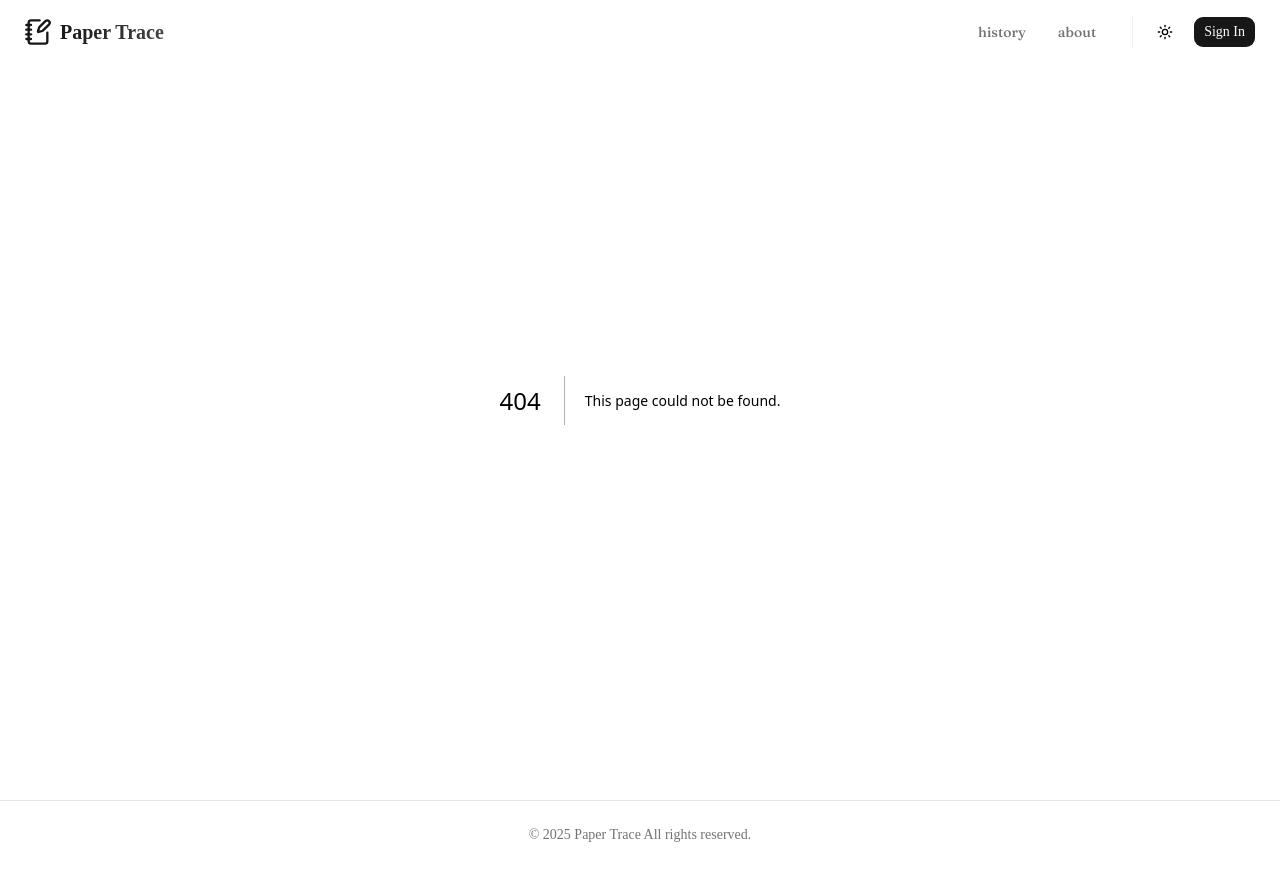
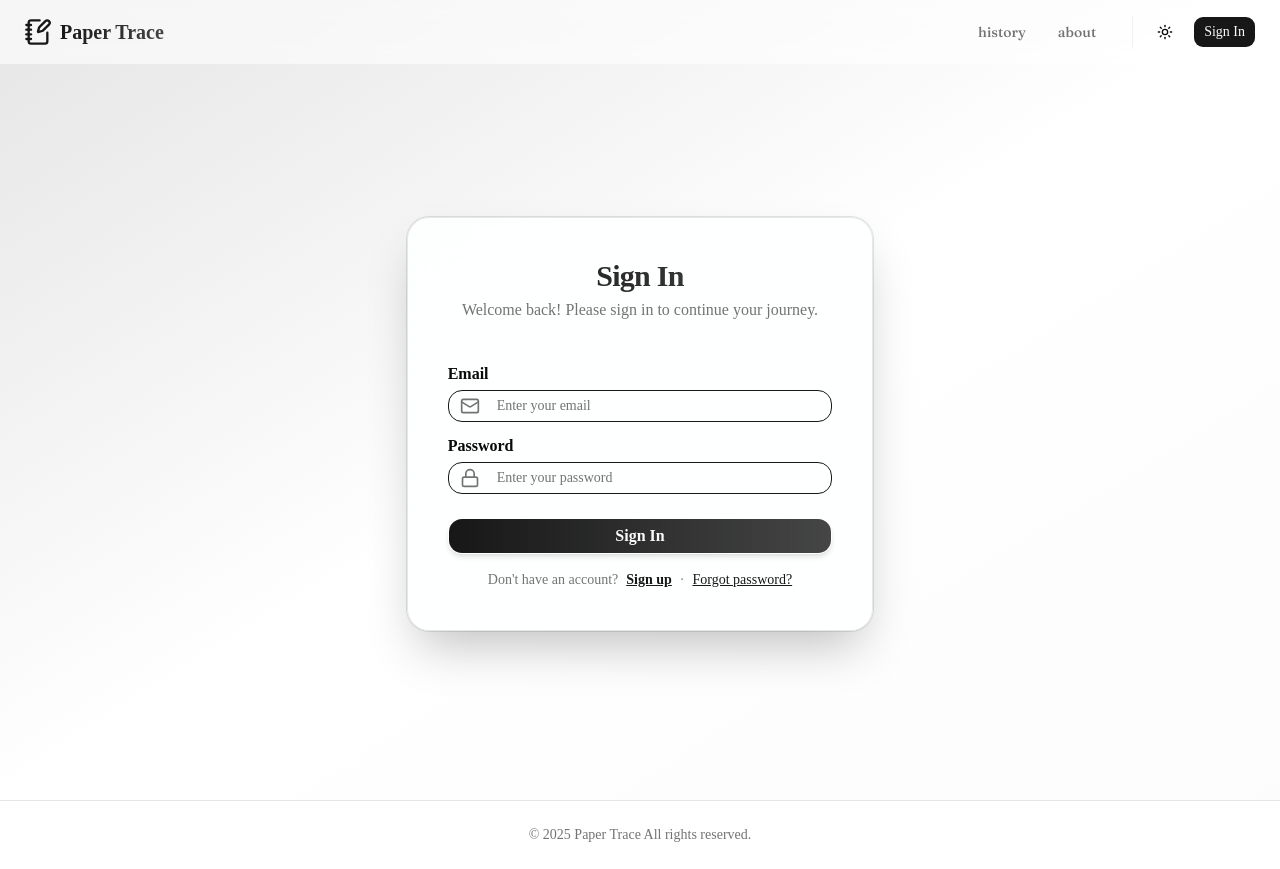
Before and after one commit to vkrafted21/trebs, a Next.js app in the folder frontend/: page /login in a window 1280 px wide. Before the commit this address had no page. Built offline with nearby package versions, Linux system fonts and the light colour scheme.

Commit message:
auth pages

```diff
--- /dev/null
+++ b/frontend/app/login/page.tsx
@@ -0,0 +1,136 @@
+"use client";
+
+import { useState } from "react";
+import { Button } from "@/components/ui/button";
+import { Card } from "@/components/ui/card";
+import { Container } from "@/components/ui/container";
+import Link from "next/link";
+import { Input } from "@/components/ui/input";
+import { Lock, Mail } from "lucide-react";
+import { useRouter } from "next/navigation";
+import { loginUser } from "@/lib/api/auth";
+import {useSession} from "@/lib/contexts/session-context"
+
+export default function LoginPage() {
+  const router = useRouter();
+    const {checkSession} = useSession();
+    const [email, setEmail] = useState("");
+    const [password, setPassword] = useState("");
+    const [error, setError] = useState("");
+    const [loading, setLoading] = useState(false);
+
+    const handleSubmit = async (e: React.FormEvent) => {
+        e.preventDefault();
+        setError("");
+        setLoading(true);
+        try {
+          const response = await loginUser(email, password);
+          localStorage.setItem("token", response.token);
+          await checkSession();
+          await new Promise((resolve) => setTimeout(resolve, 100));
+          router.push("/dashboard");
+        } catch(err){
+          setError(
+            err instanceof Error? err.message : "Invalid email or password, please try again."
+          )
+        } finally {
+          setLoading(false);
+        }
+    };
+
+  return (
+    <div className="min-h-screen w-full flex items-center justify-center bg-gradient-to-br from-primary/10 via-background to-secondary/30">
+
+      <Container className="flex flex-col items-center justify-center w-full">
+        <Card className="w-full md:w-5/12 max-w-2xl p-8 md:p-10 rounded-3xl shadow-2xl border border-primary/10 bg-card/90 backdrop-blur-lg mt-12">
+
+          <div className="mb-6 text-center">
+            <h1 className="text-2xl md:text-3xl font-extrabold bg-gradient-to-r from-primary to-primary/80 bg-clip-text text-transparent mb-1 tracking-tight">
+              Sign In
+            </h1>
+            <p className="text-base text-muted-foreground font-medium">
+              Welcome back! Please sign in to continue your journey.
+            </p>
+          </div>
+
+          <form className="space-y-6" onSubmit={handleSubmit}>
+            <div className="space-y-3">
+              <div>
+                <label
+                  htmlFor="email"
+                  className="block text-base font-semibold mb-1"
+                >
+                  Email
+                </label>
+                <div className="relative">
+                  <Mail className="absolute left-3 top-1/2 -translate-y-1/2 w-5 h-5 text-muted-foreground" />
+                  <Input
+                    id="email"
+                    type="email"
+                    placeholder="Enter your email"
+                    className="pl-12 py-2 text-base rounded-xl bg-card bg-opacity-80 border border-primary focus:outline-none focus:ring-2 focus:ring-primary text-white placeholder:text-muted-foreground"
+                    value={email}
+                    onChange={(e) => setEmail(e.target.value)}
+                    required
+                  />
+                </div>
+              </div>
+
+              <div>
+                <label
+                  htmlFor="password"
+                  className="block text-base font-semibold mb-1"
+                >
+                  Password
+                </label>
+                <div className="relative">
+                  <Lock className="absolute left-3 top-1/2 -translate-y-1/2 w-5 h-5 text-muted-foreground" />
+                  <Input
+                    id="password"
+                    type="password"
+                    placeholder="Enter your password"
+                    className="pl-12 py-2 text-base rounded-xl bg-card bg-opacity-80 border border-primary focus:outline-none focus:ring-2 focus:ring-primary text-white placeholder:text-muted-foreground"
+                    value={password}
+                    onChange={(e) => setPassword(e.target.value)} required
+                  />
+                </div>
+              </div>
+            </div>
+            {error && (
+              <p className="text-red-500 text-base text-center font-medium">
+                {error}
+              </p>
+            )}
+            <Button
+              className="w-full py-2 text-base rounded-xl font-bold bg-gradient-to-r from-primary to-primary/80 shadow-md hover:from-primary/80 hover:to-primary"
+              size="lg"
+              type="submit"
+              disabled={loading}
+            >
+              {loading ? "Signing In..." : "Sign In"}
+            </Button>
+          </form>
+
+
+            <div className="flex items-center justify-center gap-2 text-sm">
+              <span className="text-muted-foreground">
+                Don't have an account?
+              </span>
+              <Link
+                href="/signup"
+                className="text-primary font-semibold underline">
+                Sign up
+              </Link>
+              <span className="text-muted-foreground">·</span>
+              <Link
+                href="/forgot-password"
+                className="text-primary underline hover:text-primary/80 transition-colors"
+              >
+                Forgot password?
+              </Link>
+            </div>
+        </Card>
+      </Container>
+    </div>
+  );
+}
--- /dev/null
+++ b/frontend/components/ui/card.tsx
@@ -0,0 +1,103 @@
+import * as React from "react"
+
+import { cn } from "@/lib/utils"
+
+function Card({
+  className,
+  size = "default",
+  ...props
+}: React.ComponentProps<"div"> & { size?: "default" | "sm" }) {
+  return (
+    <div
+      data-slot="card"
+      data-size={size}
+      className={cn(
+        "group/card flex flex-col gap-4 overflow-hidden rounded-xl bg-card py-4 text-sm text-card-foreground ring-1 ring-foreground/10 has-data-[slot=card-footer]:pb-0 has-[>img:first-child]:pt-0 data-[size=sm]:gap-3 data-[size=sm]:py-3 data-[size=sm]:has-data-[slot=card-footer]:pb-0 *:[img:first-child]:rounded-t-xl *:[img:last-child]:rounded-b-xl",
+        className
+      )}
+      {...props}
+    />
+  )
+}
+
+function CardHeader({ className, ...props }: React.ComponentProps<"div">) {
+  return (
+    <div
+      data-slot="card-header"
+      className={cn(
+        "group/card-header @container/card-header grid auto-rows-min items-start gap-1 rounded-t-xl px-4 group-data-[size=sm]/card:px-3 has-data-[slot=card-action]:grid-cols-[1fr_auto] has-data-[slot=card-description]:grid-rows-[auto_auto] [.border-b]:pb-4 group-data-[size=sm]/card:[.border-b]:pb-3",
+        className
+      )}
+      {...props}
+    />
+  )
+}
+
+function CardTitle({ className, ...props }: React.ComponentProps<"div">) {
+  return (
+    <div
+      data-slot="card-title"
+      className={cn(
+        "text-base leading-snug font-medium group-data-[size=sm]/card:text-sm",
+        className
+      )}
+      {...props}
+    />
+  )
+}
+
+function CardDescription({ className, ...props }: React.ComponentProps<"div">) {
+  return (
+    <div
+      data-slot="card-description"
+      className={cn("text-sm text-muted-foreground", className)}
+      {...props}
+    />
+  )
+}
+
+function CardAction({ className, ...props }: React.ComponentProps<"div">) {
+  return (
+    <div
+      data-slot="card-action"
+      className={cn(
+        "col-start-2 row-span-2 row-start-1 self-start justify-self-end",
+        className
+      )}
+      {...props}
+    />
+  )
+}
+
+function CardContent({ className, ...props }: React.ComponentProps<"div">) {
+  return (
+    <div
+      data-slot="card-content"
+      className={cn("px-4 group-data-[size=sm]/card:px-3", className)}
+      {...props}
+    />
+  )
+}
+
+function CardFooter({ className, ...props }: React.ComponentProps<"div">) {
+  return (
+    <div
+      data-slot="card-footer"
+      className={cn(
+        "flex items-center rounded-b-xl border-t bg-muted/50 p-4 group-data-[size=sm]/card:p-3",
+        className
+      )}
+      {...props}
+    />
+  )
+}
+
+export {
+  Card,
+  CardHeader,
+  CardFooter,
+  CardTitle,
+  CardAction,
+  CardDescription,
+  CardContent,
+}
--- /dev/null
+++ b/frontend/components/ui/container.tsx
@@ -0,0 +1,16 @@
+'use client'
+
+import {cn} from "@/lib/utils"
+import { div } from "framer-motion/client"
+
+interface ContainerProps extends React.HTMLAttributes<HTMLDivElement> {
+    children: React.ReactNode
+}
+
+export function Container({children, className, ...props}: ContainerProps){
+    return(
+        <div className={cn("w-full max-w-screen-2xl mx-auto px-2.5 md:px-20", className)} {...props}>
+            {children}
+        </div>
+    )
+}
--- /dev/null
+++ b/frontend/components/ui/input.tsx
@@ -0,0 +1,19 @@
+import * as React from "react"
+
+import { cn } from "@/lib/utils"
+
+function Input({ className, type, ...props }: React.ComponentProps<"input">) {
+  return (
+    <input
+      type={type}
+      data-slot="input"
+      className={cn(
+        "h-8 w-full min-w-0 rounded-lg border border-input bg-transparent px-2.5 py-1 text-base transition-colors outline-none file:inline-flex file:h-6 file:border-0 file:bg-transparent file:text-sm file:font-medium file:text-foreground placeholder:text-muted-foreground focus-visible:border-ring focus-visible:ring-3 focus-visible:ring-ring/50 disabled:pointer-events-none disabled:cursor-not-allowed disabled:bg-input/50 disabled:opacity-50 aria-invalid:border-destructive aria-invalid:ring-3 aria-invalid:ring-destructive/20 md:text-sm dark:bg-input/30 dark:disabled:bg-input/80 dark:aria-invalid:border-destructive/50 dark:aria-invalid:ring-destructive/40",
+        className
+      )}
+      {...props}
+    />
+  )
+}
+
+export { Input }
```
